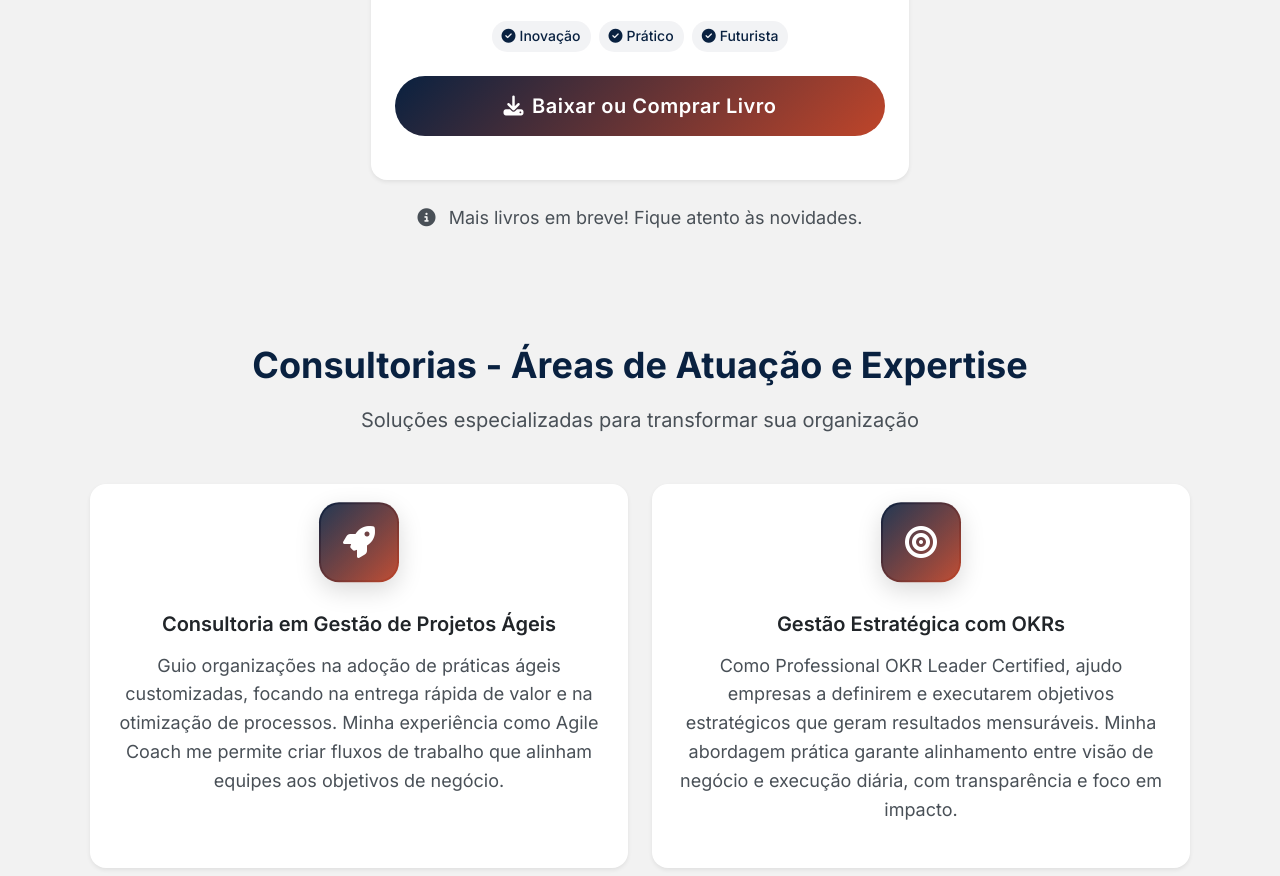
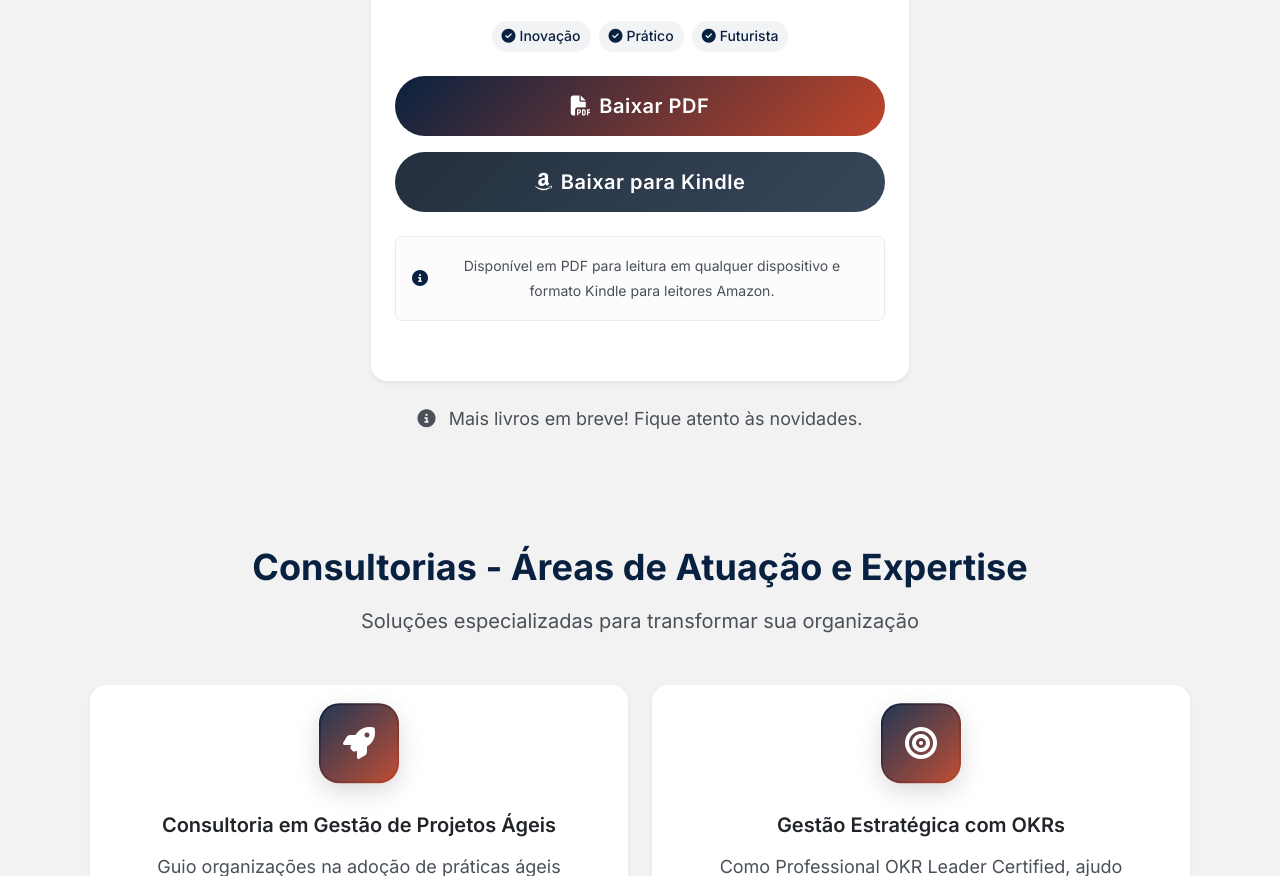
Before and after one commit to Vicduartchy/VicDuarte, a plain HTML site: page index.html in a window 1280 px wide. Shown: the part 3333-4209 px from the top of the page. Drawn offline with nearby package versions, Linux system fonts and the light colour scheme.

Commit message:
Update index.html
Signed-off-by: Vic Duarte <victoriaduarte.s@gmail.com>

```diff
--- a/index.html
+++ b/index.html
@@ -140,7 +140,7 @@
                 </div>
             </div>
         </section>
-        <!-- Nova Seção: Disciplinas de Pós-Graduação (MOVIDA PARA CÁ) -->
+        <!-- Nova Seção: Disciplinas de Pós-Graduação -->
         <section id="disciplinas" class="py-5 bg-light" aria-labelledby="disciplinas-title">
             <div class="container">
                 <header class="text-center mb-5">
@@ -210,7 +210,7 @@
                             </div>
                         </div>
                     </div>
-                    <!-- Card da disciplina 3 - ATUALIZADO -->
+                    <!-- Card da disciplina 3 -->
                     <div class="col-lg-4">
                         <div class="card h-100 border-0 shadow-sm discipline-card">
                             <div class="card-body p-4">
@@ -283,9 +283,30 @@
                                     <span class="feature-tag"><i class="fas fa-check-circle me-1"></i>Prático</span>
                                     <span class="feature-tag"><i class="fas fa-check-circle me-1"></i>Futurista</span>
                                 </div>
-                                <a href="https://bit.ly/livrodavic" target="_blank" rel="noopener noreferrer" class="btn btn-linkedin btn-lg w-100">
-                                    <i class="fas fa-download me-2"></i>Baixar ou Comprar Livro
-                                </a>
+
+                                <!-- Botões de Download -->
+                                <div class="download-options">
+                                    <div class="d-grid gap-3">
+                                        <a href="https://bit.ly/livrodavic" target="_blank" rel="noopener noreferrer" class="btn btn-linkedin btn-lg">
+                                            <i class="fas fa-file-pdf me-2"></i>Baixar PDF
+                                        </a>
+                                        <a href="https://amzn.to/4noXnXe" target="_blank" rel="noopener noreferrer" class="btn btn-amazon btn-lg">
+                                            <i class="fab fa-amazon me-2"></i>Baixar para Kindle
+                                        </a>
+                                    </div>
+                                </div>
+
+                                <!-- Informações adicionais -->
+                                <div class="download-info mt-4">
+                                    <div class="alert alert-light d-flex align-items-center" role="alert">
+                                        <i class="fas fa-info-circle text-primary me-2"></i>
+                                        <div>
+                                            <small class="text-muted">
+                                                Disponível em PDF para leitura em qualquer dispositivo e formato Kindle para leitores Amazon.
+                                            </small>
+                                        </div>
+                                    </div>
+                                </div>
                             </div>
                         </div>
                     </div>
@@ -506,7 +527,7 @@ Integro ferramentas de inteligência artificial para otimizar a gestão de proje
                                 </div>
                             </div>
                         </div>
-                        <!-- Slide 5 - NOVA FOTO -->
+                        <!-- Slide 5 -->
                         <div class="carousel-item">
                             <div class="moment-carousel-item">
                                 <img src="./static/images/vic-aula.jpeg"
@@ -579,7 +600,7 @@ Comprometida com a excelência, invisto em aprendizado contínuo para entregar s
                     </div>
                 </header>
                 <div class="publications-grid">
-                    <!-- Publicação 1 - MINIMALISTA -->
+                    <!-- Publicação 1 -->
                     <article class="publication-card">
                         <div class="publication-content">
                             <div class="publication-header">
@@ -598,7 +619,7 @@ Comprometida com a excelência, invisto em aprendizado contínuo para entregar s
                             </div>
                         </div>
                     </article>
-                    <!-- Publicação 2 - MINIMALISTA -->
+                    <!-- Publicação 2 -->
                     <article class="publication-card">
                         <div class="publication-content">
                             <div class="publication-header">
@@ -617,7 +638,7 @@ Comprometida com a excelência, invisto em aprendizado contínuo para entregar s
                             </div>
                         </div>
                     </article>
-                    <!-- Publicação 3 - MINIMALISTA -->
+                    <!-- Publicação 3 -->
                     <article class="publication-card">
                         <div class="publication-content">
                             <div class="publication-header">
@@ -636,7 +657,7 @@ Comprometida com a excelência, invisto em aprendizado contínuo para entregar s
                             </div>
                         </div>
                     </article>
-                    <!-- Publicação 4 - MINIMALISTA -->
+                    <!-- Publicação 4 -->
                     <article class="publication-card">
                         <div class="publication-content">
                             <div class="publication-header">
@@ -655,7 +676,7 @@ Comprometida com a excelência, invisto em aprendizado contínuo para entregar s
                             </div>
                         </div>
                     </article>
-                    <!-- Publicação 5 - MINIMALISTA -->
+                    <!-- Publicação 5 -->
                     <article class="publication-card">
                         <div class="publication-content">
                             <div class="publication-header">
@@ -674,7 +695,7 @@ Comprometida com a excelência, invisto em aprendizado contínuo para entregar s
                             </div>
                         </div>
                     </article>
-                    <!-- Publicação 6 - MINIMALISTA -->
+                    <!-- Publicação 6 -->
                     <article class="publication-card">
                         <div class="publication-content">
                             <div class="publication-header">
@@ -693,7 +714,7 @@ Comprometida com a excelência, invisto em aprendizado contínuo para entregar s
                             </div>
                         </div>
                     </article>
-                    <!-- Publicação 7 - MINIMALISTA -->
+                    <!-- Publicação 7 -->
                     <article class="publication-card">
                         <div class="publication-content">
                             <div class="publication-header">
@@ -712,7 +733,7 @@ Comprometida com a excelência, invisto em aprendizado contínuo para entregar s
                             </div>
                         </div>
                     </article>
-                    <!-- Publicação 8 - MINIMALISTA -->
+                    <!-- Publicação 8 -->
                     <article class="publication-card">
                         <div class="publication-content">
                             <div class="publication-header">
@@ -731,7 +752,7 @@ Comprometida com a excelência, invisto em aprendizado contínuo para entregar s
                             </div>
                         </div>
                     </article>
-                    <!-- Publicação 9 - MINIMALISTA -->
+                    <!-- Publicação 9 -->
                     <article class="publication-card">
                         <div class="publication-content">
                             <div class="publication-header">
@@ -750,7 +771,7 @@ Comprometida com a excelência, invisto em aprendizado contínuo para entregar s
                             </div>
                         </div>
                     </article>
-                    <!-- Publicação 10 - MINIMALISTA -->
+                    <!-- Publicação 10 -->
                     <article class="publication-card">
                         <div class="publication-content">
                             <div class="publication-header">
```
